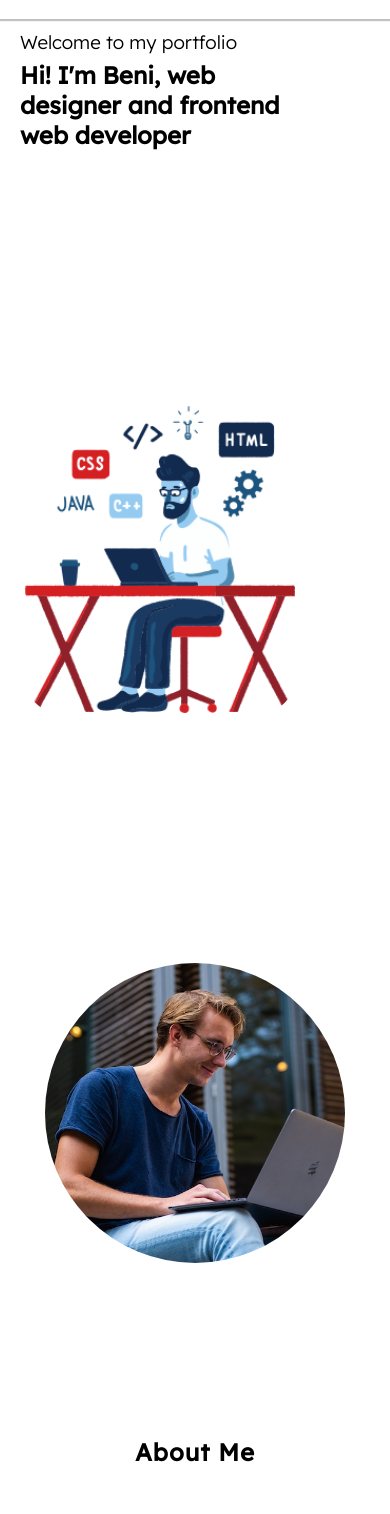
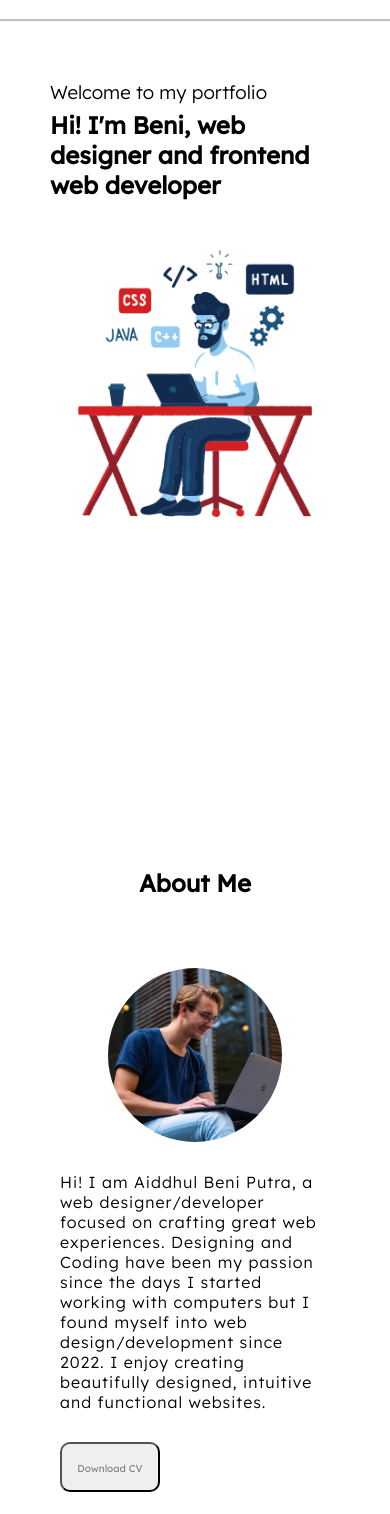
Before and after one commit to AiddhulBeni/AiddhulBeni.github.io, a plain HTML site: page index.html in a window 390 px wide. Shown: the part 56-1570 px from the top of the page. Drawn offline with nearby package versions, Linux system fonts and the light colour scheme.

Commit message:
update css

```diff
--- a/index.html
+++ b/index.html
@@ -21,6 +21,7 @@
             <li><a href="#skills">Skills</a></li>
             <li><a href="#project">Projects</a></li>
             <li><a href="#contact" class="btn-contact">Contact</a></li>
+            <a href="http://google.com" target="_blank" rel="noopener noreferrer" class="waduh"></a>
           </ul>
         </div>
       </nav>
@@ -35,9 +36,9 @@
         <h3 style="font-weight: 100; line-height: 36px">Welcome to my portfolio</h3>
         <h1>Hi! I'm Beni, web designer and frontend web developer</h1>
       </div>
-      <div class="content-contact"></div>
+      <!-- <div class="content-contact"></div> -->
       <div class="content-image">
-        <img src="./img/img.png" alt="landing page" />
+        <img src="./img/img.png" alt="landing page" width="60%" />
       </div>
     </section>
 
@@ -46,17 +47,19 @@
     <!-- about start -->
 
     <section class="container-about" id="about">
+      <h1 style="font-size: 1.5rem; text-align: center">About Me</h1>
+      <div class="content-about">
         <div class="my-image">
           <img src="./img/man.jpg" alt="it's me" />
         </div>
-      <article class="about-me">
-        <h1 style="margin: 50px; font-size: 1.5rem; text-align: center;">About Me</h1>
+        <div class="about-me">
           <p>
             Hi! I am Aiddhul Beni Putra, a web designer/developer focused on crafting great web experiences. Designing and Coding have been my passion since the days I started working with computers but I found myself into web
             design/development since 2022. I enjoy creating beautifully designed, intuitive and functional websites.
           </p>
           <button class="btn-my-cv"><a href="">Download CV</a></button>
-      </article>
+        </div>
+      </div>
     </section>
 
     <!-- about end -->
--- a/style.css
+++ b/style.css
@@ -9,7 +9,6 @@
   font-family: "lexend", sans-serif;
   scroll-behavior: smooth;
 }
-
 
 /* style header */
 .container-navbar {
@@ -45,7 +44,8 @@
   align-items: center;
 }
 
-.item-list ul li a {
+.item-list ul li a,
+.waduh {
   color: #000;
   text-decoration: none;
   margin-right: 15px;
@@ -68,32 +68,59 @@
 
 /* style landing page */
 .container-landing-page {
+  width: 100%;
+  height: 100vh;
   padding-top: 80px;
   display: grid;
-
+  grid-template-areas: "intro" "image";
+  grid-template-columns: repeat(auto-fit, 50% 50%);
 }
 
+.content-intro {
+  padding: 50px;
+  display: flex;
+  grid-area: "intro";
+  flex-direction: column;
+  justify-content: center;
+}
+
+.content-image {
+  display: flex;
+  grid-area: "image";
+  align-items: center;
+  justify-content: center;
+}
 
 /* style about*/
 .container-about {
-  width: 100vw;
-  height: 100vh;
-  padding-top: 50px;
+  width: 100%;
+  height: auto;
+  padding-top: 80px;
+}
+
+.container-about .my-image {
+  width: 100%;
   display: flex;
-  position: relative;
 }
 
 .container-about .my-image img {
-  margin: 50px;
-  width: 300px;
-  height: 300px;
+  width: 60%;
+  margin: 20px;
   clip-path: circle(50%);
+  justify-content: center;
+}
+
+.content-about {
+  display: flex;
+  align-items: center;
+  padding: 50px;
 }
 
 .about-me {
-  width: 60%;
-  padding: 50px;
-  margin: 20px auto;
+  padding: 10px;
+  width: 100%;
+  font-size: 1rem;
+  font-weight: 350;
   letter-spacing: 1px;
   display: flex;
   flex-direction: column;
@@ -103,8 +130,13 @@
   width: 100px;
   height: 50px;
   margin-top: 30px;
-  background-color: #afd3e2;
+  /* background-color: #afd3e2; */
   border-radius: 10px;
+  box-shadow: none;
+}
+
+.container-about .btn-my-cv:hover{
+  background-color: #fff;
 }
 
 .container-about .btn-my-cv a {
@@ -156,101 +188,44 @@
 
 /* responsive */
 @media screen and (max-width: 768px) and (min-width: 577px) {
-  .container-landing-page {
-    width: 100%;
-    height: 100vh;
+  .content-about {
+    flex-direction: column;
   }
 
-
-  .content-intro {
-    padding: 1em;
-    width: 55%;
-    height: 30vh;
-    left: 20px;
-    top: 15em;
-    position: absolute;
+  .container-about .my-image {
+    justify-content: center;
   }
 
-  .content-image img {
-    margin: 150px 15px 0 0;
-    padding: 15px;
-    border-radius: 50px;
-    width: 300px;
-  }
-
-  .container-about .my-image img {
-    margin: 50px;
-    width: 200px;
-    height: 200px;
-    clip-path: circle(50%);
-  }
 }
 
 @media screen and (max-width: 576px) {
   .container-navbar {
-    position: static;
+    position: fixed;
   }
   .item-list {
     display: none;
   }
 
   .container-landing-page {
+    display: inline-block;
     height: 100vh;
     flex-wrap: wrap;
-    align-items: center;
-    padding: 10px;
   }
 
   .container-landing-page .content-intro {
-    width: 70%;
-    left: 20px;
-    position: absolute;
-    top: 80px;
+    width: 100%;
   }
 
-  .content-image img {
-    padding: 15px;
-    border-radius: 50px;
-    width: 300px;
+  .container-about .my-image {
+    display: flex;
+    justify-content: center;
   }
 
-  .container-about {
-    width: 100vw;
-    height: auto;
-    flex-wrap: wrap;
-    justify-content: center;
+  .content-about {
+    flex-direction: column;
   }
   .about-me {
-    width: 100vh;
-    height: 60vh;
+    width: 100%;
+    height: auto;
   }
 }
-
-
-
-
-
-
-
-/* .container-landing-page {
-  width: 100%;
-  height: 100vh;
-  display: flex;
-  justify-content: space-between;
-  z-index: -1;
-}
-
-.content-intro {
-  width: 30%;
-  left: 100px;
-  top: 300px;
-  position: relative;
-  font-size: 1rem
-}
-
-.content-image img {
-  margin: 75px 50px 0 0;
-  padding: 15px;
-  border-radius: 50px;
-  width: 450px;
-} */
```
Lines whose indentation alone changed are shown as unchanged.
